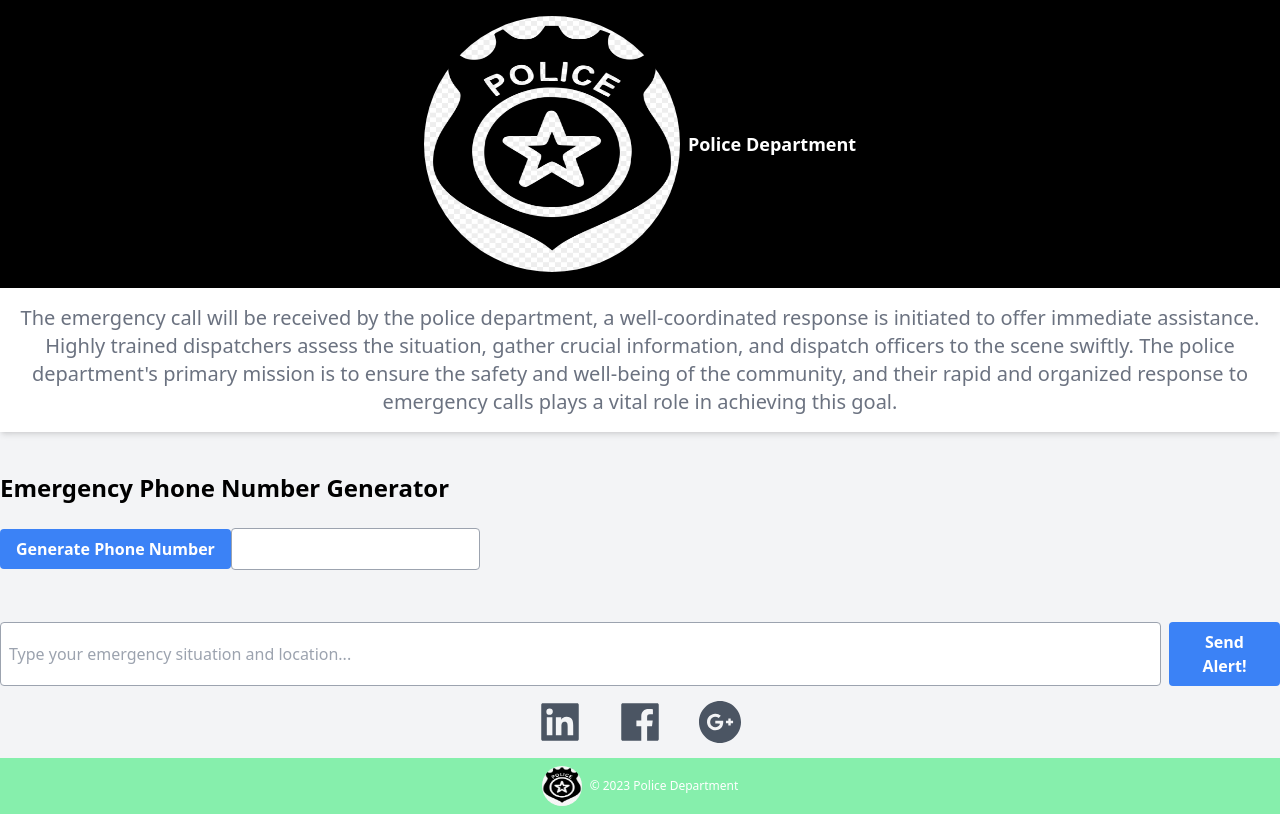
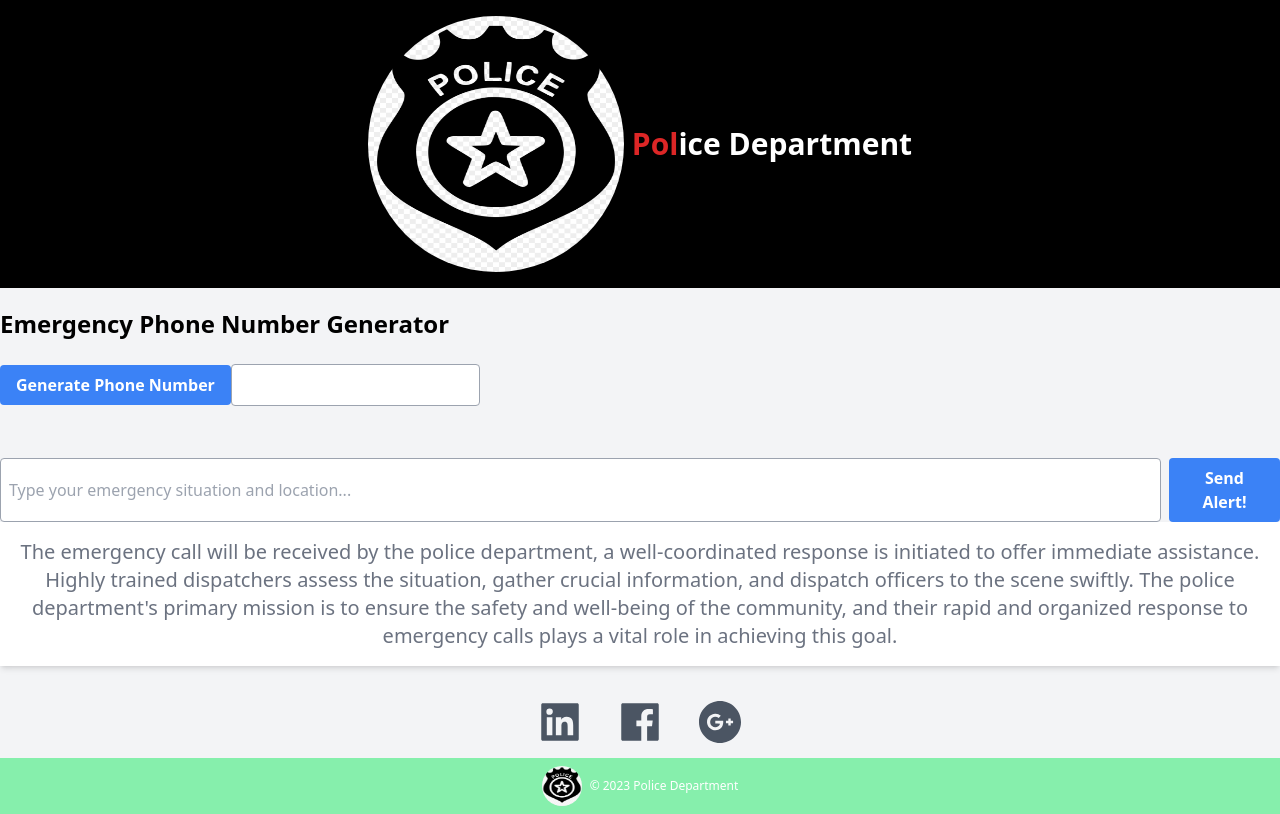
Before and after one commit to DavidMtonga/emergency-dept-web, a React (Vite) app: page /police in a window 1280 px wide. Built offline with nearby package versions, Linux system fonts and the light colour scheme.

Commit message:
Update Police.jsx

```diff
--- a/src/Pages/Police.jsx
+++ b/src/Pages/Police.jsx
@@ -31,18 +31,9 @@ const Police = () => {
           src={police}
           alt="police department"
         />
-        <h1 className="text-white text-lg font-semibold">Police Department</h1>
-      </div>
-      <div className="text-xl text-gray-500 text-center bg-white p-4 shadow-md  mb-5">
-        <p>
-          The emergency call will be received by the police department, a
-          well-coordinated response is initiated to offer immediate assistance.
-          Highly trained dispatchers assess the situation, gather crucial
-          information, and dispatch officers to the scene swiftly. The police
-          department's primary mission is to ensure the safety and well-being of
-          the community, and their rapid and organized response to emergency
-          calls plays a vital role in achieving this goal.
-        </p>
+        <h1 className="text-white text-3xl flex font-bold">
+          <span className=" text-red-600">Pol</span>ice Department
+        </h1>
       </div>
       {/* Number generator */}
       <div className="container mx-auto mt-5">
@@ -73,7 +64,7 @@ const Police = () => {
             <div>
               <button
                 onClick={callNumber}
-                className="bg-green-500 hover:bg-green-700 text-white font-bold py-2 px-4 rounded"
+                className="bg-green-500 hover:bg-red-600 text-white font-bold py-2 px-4 rounded"
               >
                 Call
               </button>
@@ -81,6 +72,17 @@ const Police = () => {
           )}
         </div>
         <ChatInput />
+      </div>
+      <div className="text-xl text-gray-500 text-center bg-white p-4 shadow-md  mb-5">
+        <p>
+          The emergency call will be received by the police department, a
+          well-coordinated response is initiated to offer immediate assistance.
+          Highly trained dispatchers assess the situation, gather crucial
+          information, and dispatch officers to the scene swiftly. The police
+          department's primary mission is to ensure the safety and well-being of
+          the community, and their rapid and organized response to emergency
+          calls plays a vital role in achieving this goal.
+        </p>
       </div>
       <div className=" flex text-5xl justify-center gap-8 py-3 text-gray-600">
         <AiFillLinkedin />
```
